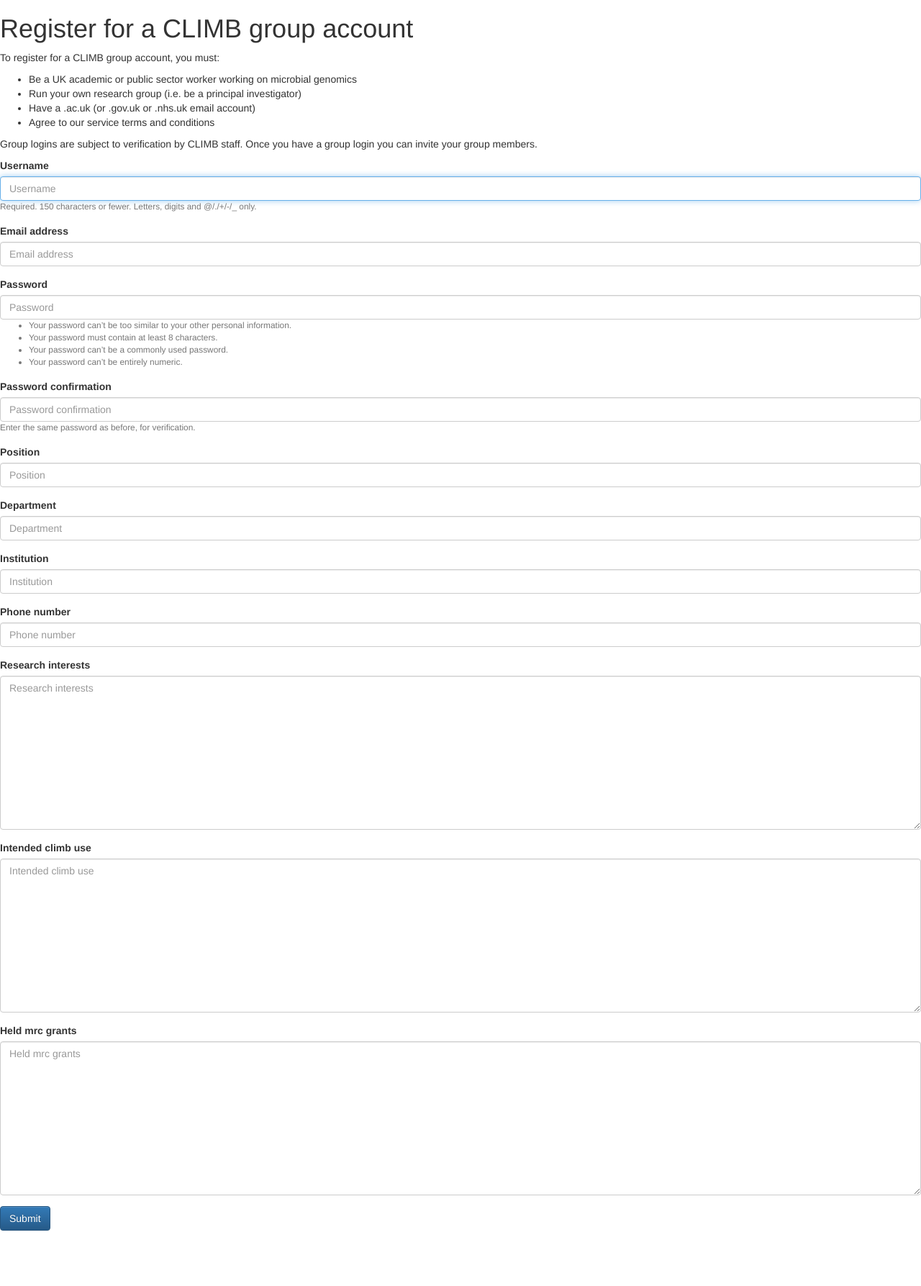
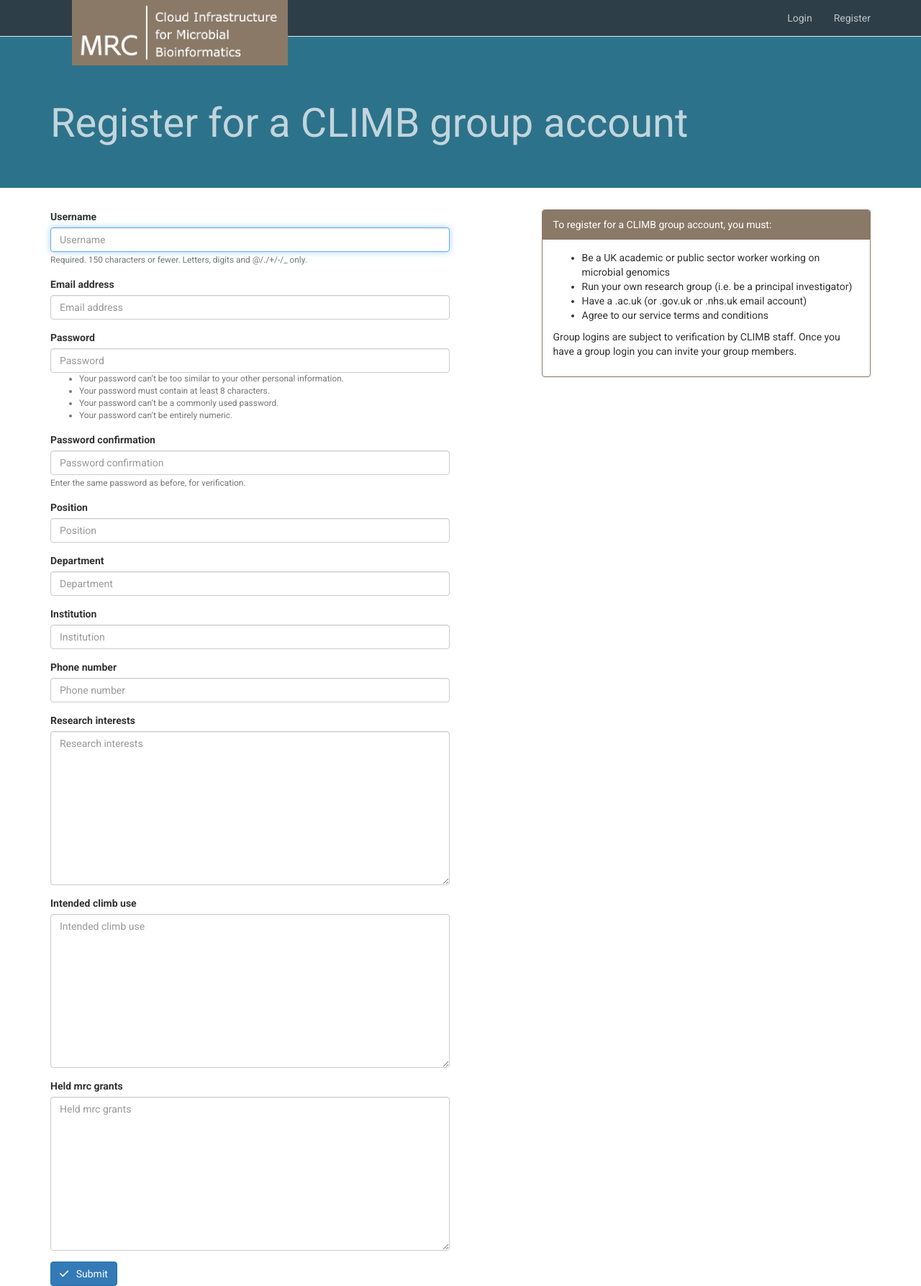
Before and after one commit to quadram-institute-bioscience/bryn-qibcloud, a Django app: page /user/register in a window 1280 px wide. Shown: the whole page at 72% size. Before the commit the page ends 1711 px from the top, so only its background shows below. Run offline with Django 3.2, Linux system fonts and the light colour scheme; some libraries are stand-ins or nearby versions.

Commit message:
Begin templating, css

```diff
--- /dev/null
+++ b/brynweb/static/css/brynweb.css
@@ -0,0 +1,48 @@
+body {
+  font-family: 'Roboto';
+}
+
+h2, .h2, h3, .h3 {
+  color: #d07232;
+}
+
+.jumbotron {
+  background: #2d728b;
+  padding-top: 70px;
+}
+
+.jumbotron h1 {
+  font-size: 4em;
+  color: #c2d5dc;
+}
+
+.header-logo {
+  width: 300px;
+  position: absolute;
+  top: 0px;
+  left: 100px;
+  z-index: 2000;
+}
+
+.navbar {
+  background-color: #2d3e48;
+  margin-bottom: 0;
+}
+
+.navbar-default .navbar-nav>li>a {
+  color: #bfc4c7;
+}
+
+.panel-primary {
+  border-color: #8a7967;
+}
+
+.panel-primary>.panel-heading {
+  background-color: #8a7967;
+  border-color: #8a7967;
+  color: #fff;
+}
+
+.btn i.fa {
+  margin-right: 0.5em;
+}
--- /dev/null
+++ b/brynweb/templates/base.html
@@ -0,0 +1,47 @@
+{% load static bootstrap3 %}
+
+<!DOCTYPE html>
+<!--[if lt IE 7]>      <html class="no-js lt-ie9 lt-ie8 lt-ie7"> <![endif]-->
+<!--[if IE 7]>         <html class="no-js lt-ie9 lt-ie8"> <![endif]-->
+<!--[if IE 8]>         <html class="no-js lt-ie9"> <![endif]-->
+<!--[if gt IE 8]><!--> <html class="no-js"> <!--<![endif]-->
+  <head>
+    <meta charset="utf-8" />
+    <meta http-equiv="X-UA-Compatible" content="IE=edge" />
+    <title>{% block title %}CLIMB | Cloud Infrastructure for Microbial Informatics{% endblock %}{% block title_suffix %}{% endblock %}</title>
+    <meta name="description" content="" />
+    <meta name="viewport" content="width=device-width, initial-scale=1" />
+
+    {# Global stylesheets #}
+    {% bootstrap_css %}
+    <link href='https://fonts.googleapis.com/css?family=Roboto:400,700,300' rel='stylesheet' type='text/css'>
+    <link rel="stylesheet" href="{% static 'css/brynweb.css' %}">
+
+    {% block extra_css %}
+      {# Override this in templates to add extra stylesheets #}
+    {% endblock %}
+  </head>
+
+  <body class="site-body {% block body_class %}{% endblock %}">
+    {% include "includes/top_menu.html" %}
+
+    <header class="site-header">
+        <img src="{% static 'images/climb_logo.png' %}" alt="CLIMB logo" class="header-logo" />
+    {% block full_jumbo %}{% endblock %}
+    </header>
+
+    <main class="site-content clearfix">{% block content %}{% endblock %}</main>
+
+    <footer class="site-footer">{% include "includes/footer.html" %}</footer>
+
+    {# Global javascript #}
+    {% bootstrap_javascript jquery=1 %}
+    <script src="{% static 'js/brynweb.js' %}"></script>
+    <script src="{% static 'js/ajax-forms.js' %}"></script>
+    <script src="https://use.fontawesome.com/ab6fe5d3cc.js"></script>
+
+    {% block extra_js %}
+      {# Override this in templates to add extra javascript #}
+    {% endblock %}
+  </body>
+</html>
--- /dev/null
+++ b/brynweb/templates/includes/top_menu.html
@@ -0,0 +1,19 @@
+{% load static %}
+
+<nav class="navbar navbar-default navbar-static-top">
+  <div class="container">
+    <div class="navbar-header">
+      <button type="button" class="navbar-toggle" data-toggle="collapse" data-target="#primary-navbar">
+          <span class="icon-bar"></span>
+          <span class="icon-bar"></span>
+          <span class="icon-bar"></span>
+      </button>
+    </div>
+    <div class="collapse navbar-collapse" id="primary-navbar">
+      <ul class="nav navbar-nav navbar-right">
+        <li><a href="#">Login</a></li>
+        <li><a href="#">Register</a></li>
+      </ul>
+    </div>
+  </div>
+</nav>
--- a/brynweb/userdb/templates/userdb/register.html
+++ b/brynweb/userdb/templates/userdb/register.html
@@ -1,33 +1,46 @@
+{% extends "base.html" %}
 {% load bootstrap3 %}
-<html>
-	<head>
-		<link rel="stylesheet" href="//maxcdn.bootstrapcdn.com/bootstrap/3.2.0/css/bootstrap.min.css">
-		<link rel="stylesheet" href="//maxcdn.bootstrapcdn.com/bootstrap/3.2.0/css/bootstrap-theme.min.css">
-	</head>
-	<body>
-		<h1>Register for a CLIMB group account</h1>
 
-		<p>To register for a CLIMB group account, you must:</p>
-		<ul>
-			<li>Be a UK academic or public sector worker working on microbial genomics
-			<li>Run your own research group (i.e. be a principal investigator)
-			<li>Have a .ac.uk (or .gov.uk or .nhs.uk email account)
-			<li>Agree to our service terms and conditions
-		</ul>
+{% block full_jumbo %}
+  <div class="jumbotron bg-grey">
+    <div class="container">
+      <h1>Register for a CLIMB group account</h1>
+    </div>
+  </div>
+{% endblock %}
 
-		<p>Group logins are subject to verification by CLIMB staff.
-		Once you have a group login you can invite your group members.
-		</p>
+{% block content %}
+  <div class="container">
+    <div class="row">
+      <div class="col-md-6">
+        <form action="?" method="post" class="form">
+            {% csrf_token %}
+            {% bootstrap_form userform %}
+            {% bootstrap_form profileform %}
+            {% buttons %}
+              <button type="submit" class="btn btn-primary"><i class="fa fa-check"></i> Submit</button>
+            {% endbuttons %}
+        </form>
+      </div>
+      <div class="col-md-5 col-md-offset-1">
+        <div class="panel panel-primary">
+          <div class="panel-heading">
+            To register for a CLIMB group account, you must:
+          </div>
+          <div class="panel-body">
+            <ul>
+              <li>Be a UK academic or public sector worker working on microbial genomics</li>
+              <li>Run your own research group (i.e. be a principal investigator)</li>
+              <li>Have a .ac.uk (or .gov.uk or .nhs.uk email account)</li>
+              <li>Agree to our service terms and conditions</li>
+            </ul>
 
-		<form action="?" method="post" class="form">
-		    {% csrf_token %}
-                    {% bootstrap_form userform %}
-                    {% bootstrap_form profileform %}
-		    {% buttons %}
-			<button type="submit" class="btn btn-primary">
-			    {% bootstrap_icon "star" %} Submit
-			</button>
-		    {% endbuttons %}
-		</form>
-	</body>
-</html>
+            <p>Group logins are subject to verification by CLIMB staff.
+            Once you have a group login you can invite your group members.
+            </p>
+          </div>
+        </div>
+      </div>
+    </div>
+  </div>
+{% endblock %}
```
Also changed, not shown: brynweb/static/images/climb_logo.png (added), brynweb/templates/includes/footer.html (added).
